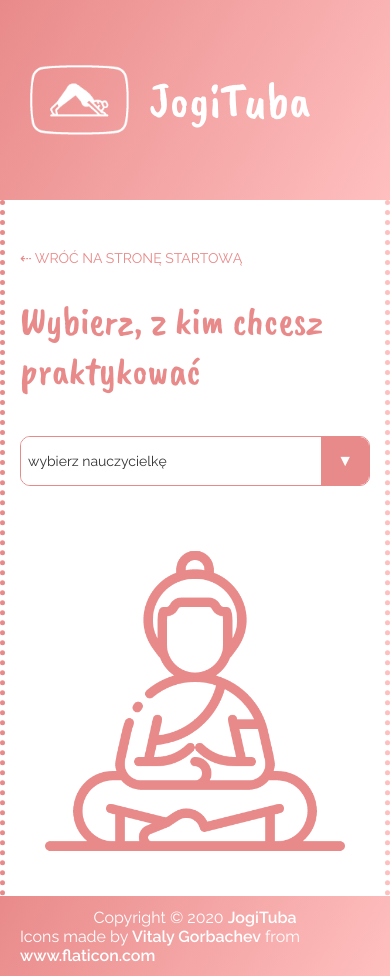
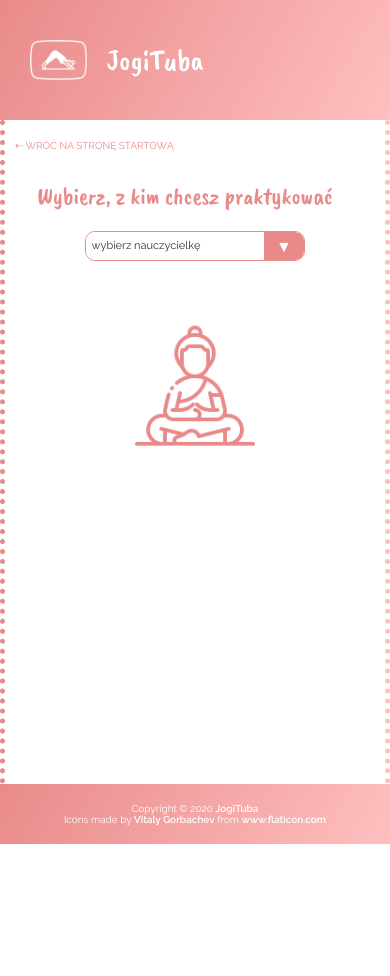
Before and after one commit to katwoy/JogiTuba, a React (Create React App) app: page /#/content in a window 390 px wide. After the commit the page ends 844 px from the top, so only its background shows below. Built offline with nearby package versions, Linux system fonts and the light colour scheme; no server answers.

Commit message:
Add responsive on 600px

```diff
--- a/src/Components/Content.css
+++ b/src/Components/Content.css
@@ -112,12 +112,10 @@ select {
   position: absolute;
   top: 0;
   right: 0;
-  padding: 0 1em;
+  padding: 0 15px;
   background: #e98a8a;
   cursor: pointer;
   pointer-events: none;
-  -webkit-transition: .25s all ease;
-  -o-transition: .25s all ease;
   transition: .25s all ease;
 }
 
@@ -140,7 +138,54 @@ select {
     margin-bottom: 40px;
   }
 
+  .select {
+    width: 260px;
+  }
+
   select {
     font-size: 14px;
   }
 }
+
+@media (max-width: 600px) {
+
+  .back-to-start div {
+    font-size: 10px;
+  }
+
+  .form {
+    margin-bottom: 10px;
+  }
+
+  .form-title {
+    font-size: 24px;
+    margin-bottom: 20px;
+  }
+
+  .form-title-change {
+    font-size: 18px;
+  }
+
+  .form-image img {
+    height: 120px;
+  }
+
+  .select {
+    width: 220px;
+    height: 30px;
+  }
+
+  .select::after {
+    height: 30px;
+    width: 30px;
+    text-align: center;
+    display: flex;
+    justify-content: center;
+    align-items: center;
+    padding: 0 5px;
+  }
+
+  select {
+    font-size: 11px;
+  }
+}
--- a/src/Components/Footer.css
+++ b/src/Components/Footer.css
@@ -1,5 +1,5 @@
 .page-footer {
-  height: 80px;
+  height: 100px;
   padding: 20px;
   background: rgb(233,138,138);
   background: linear-gradient(120deg, rgba(233,138,138,1) 0%, rgba(255,191,191,1) 100%);
@@ -20,6 +20,16 @@
   .page-footer {
     flex-direction: column;
     justify-content: center;
+    height: 80px;
   }
 
 }
+
+@media (max-width: 600px) {
+
+  .page-footer {
+    font-size: 10px;
+    height: 60px;
+  }
+
+}
--- a/src/Components/Header.css
+++ b/src/Components/Header.css
@@ -43,3 +43,18 @@
     height: 70px;
   }
 }
+
+@media (max-width: 600px) {
+
+  .page-header {
+    height: 120px;
+  }
+
+  .header-logo-title {
+    font-size: 30px;
+  }
+
+  .header-logo-image {
+    height: 40px;
+  }
+}
--- a/src/Components/Main.css
+++ b/src/Components/Main.css
@@ -7,3 +7,11 @@
   justify-content: center;
   align-items: stretch;
 }
+
+@media (max-width: 600px) {
+
+  .page-main {
+    padding: 20px 10px;
+  }
+
+}
--- a/src/Components/NotFound.css
+++ b/src/Components/NotFound.css
@@ -54,3 +54,18 @@
     width: 200px;
   }
 }
+
+@media (max-width: 600px) {
+
+  .error-404-title {
+    font-size: 24px;
+  }
+
+  .error-404-text, .error-404-link {
+    font-size: 14px;
+  }
+
+  .error-404-img {
+    width: 120px;
+  }
+}
--- a/src/Components/NotFound.js
+++ b/src/Components/NotFound.js
@@ -7,11 +7,11 @@ const NotFound = () => {
 
   const [tooltip, setTooltip] = useState("hidden");
 
-  const handleMouseEnter = () => {
+  const handleEnter = () => {
     setTooltip("visible")
   }
 
-  const handleMouseLeave = () => {
+  const handleLeave = () => {
     setTooltip("hidden")
   }
 
@@ -23,7 +23,7 @@ const NotFound = () => {
       <div className="error-404-text">lub</div>
       <Link to="/content" className="error-404-link">Przejdź do wyboru nauczycielki</Link>
       <div className="error-404-text">lub</div>
-      <img src={savasana} alt="savasana" className="error-404-img" onMouseEnter={handleMouseEnter} onMouseLeave={handleMouseLeave}/>
+      <img src={savasana} alt="savasana" className="error-404-img" onMouseEnter={handleEnter} onMouseLeave={handleLeave} onTouchStart={handleEnter} onTouchEnd={handleLeave}/>
       <div className="error-404-text" style={{visibility: tooltip}}>Zrelaksuj się w savasanie. To zawsze dobry pomysł :)</div>
     </div>
   )
--- a/src/Components/Start.css
+++ b/src/Components/Start.css
@@ -1,7 +1,6 @@
 .start {
   display: flex;
   justify-content: space-around;
-  min-height: 500px;
 }
 
 .start img {
@@ -65,3 +64,25 @@
   }
 
 }
+
+@media (max-width: 600px) {
+
+  .welcome-message-title {
+    font-size: 24px;
+  }
+
+  .welcome-message-text {
+    font-size: 12px;
+  }
+
+  .start img {
+    width: 120px;
+    height: 120px;
+  }
+
+  .btn {
+    font-size: 14px;
+    padding: 5px 10px;
+  }
+
+}
--- a/src/Components/VideoList.css
+++ b/src/Components/VideoList.css
@@ -24,3 +24,17 @@
     font-size: 30px;
   }
 }
+
+@media (max-width: 600px) {
+
+  .video-list {
+    display: flex;
+    flex-direction: column;
+  }
+
+  .video-list-title {
+    font-size: 18px;
+    margin-top: 30px;
+    margin-bottom: 10px;
+  }
+}
--- a/src/Components/VideoListItem.css
+++ b/src/Components/VideoListItem.css
@@ -33,3 +33,22 @@
   justify-content: center;
   align-items: center;
 }
+
+@media (max-width: 600px) {
+
+  .video-thumbnail {
+    height: 150px;
+  }
+
+  .video-item-title {
+    font-size: 12px;
+    max-width: 266px;
+  }
+
+  .video-container {
+    padding: 5px;
+    height: 200px;
+    margin-bottom: 5px;
+  }
+
+}
```
Also changed, not shown: public/loading.png (deleted), src/img/arrow.png (added).
